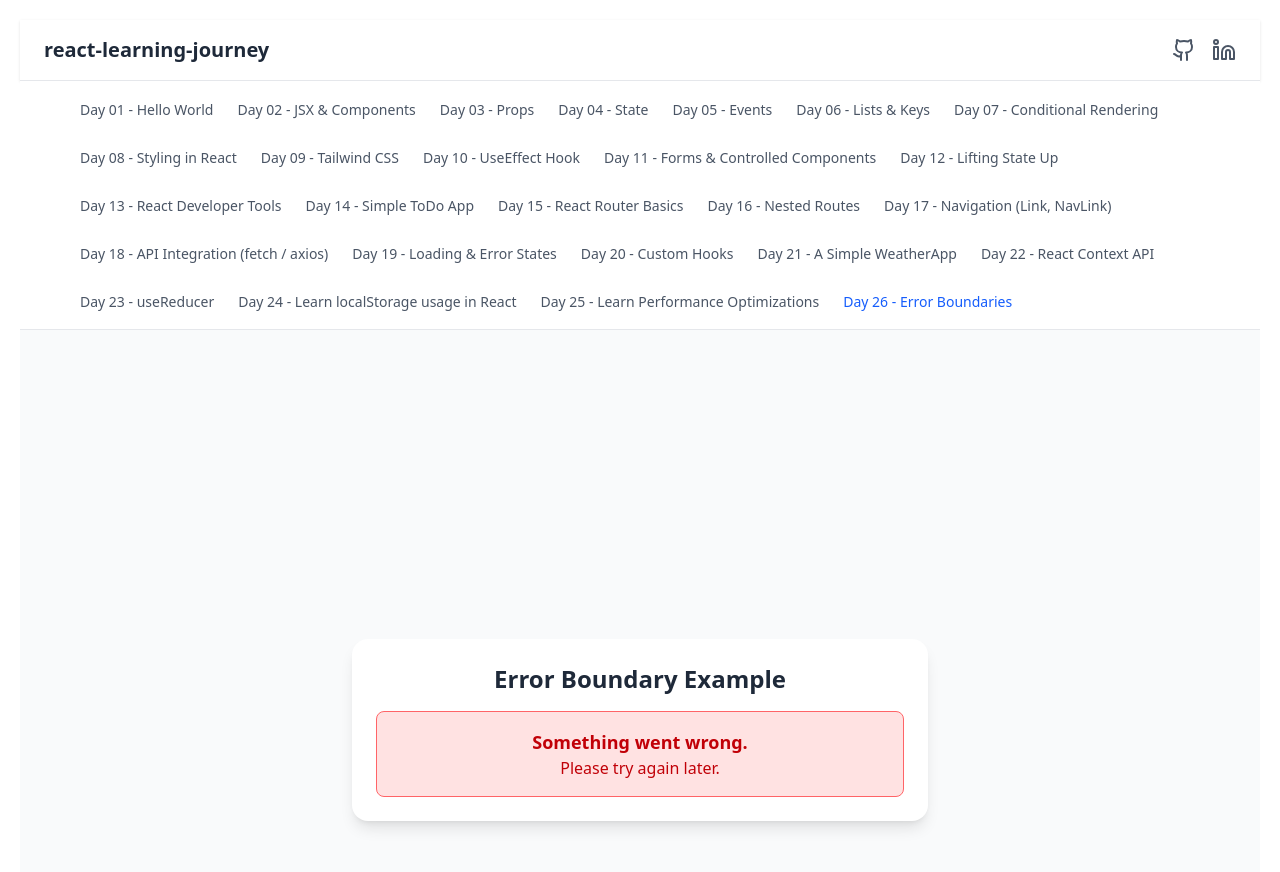
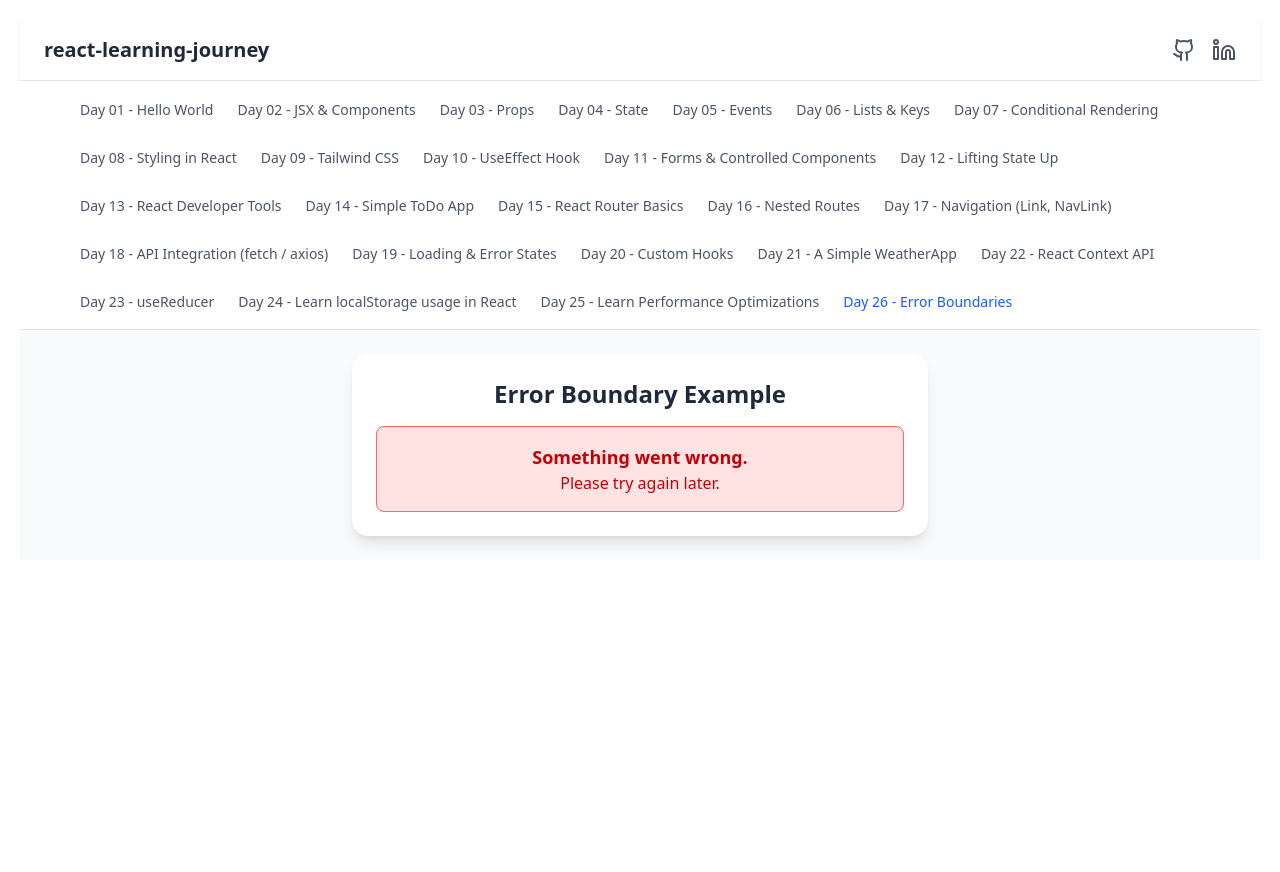
Before and after one commit to Vignesh-Ajri/react-learning-journey, a React (Vite) app: page /day26 in a window 1280 px wide. Shown: the top 872 px of the page. After the commit the page ends 800 px from the top, so only its background shows below. Built offline with nearby package versions, Linux system fonts and the light colour scheme.

Commit message:
Day26-ErrorBoundaries.jsx style update

```diff
--- a/src/days/Day26-ErrorBoundaries.jsx
+++ b/src/days/Day26-ErrorBoundaries.jsx
@@ -36,7 +36,7 @@
 
 export default function Day26() {
   return (
-    <div className="min-h-screen flex flex-col items-center justify-center bg-gray-50 p-6">
+    <div className="flex flex-col items-center justify-center bg-gray-50 p-6">
       <div className="max-w-xl w-full bg-white shadow-lg rounded-2xl p-6">
         <h1 className="text-2xl font-bold text-gray-800 mb-4">
           Error Boundary Example
```
